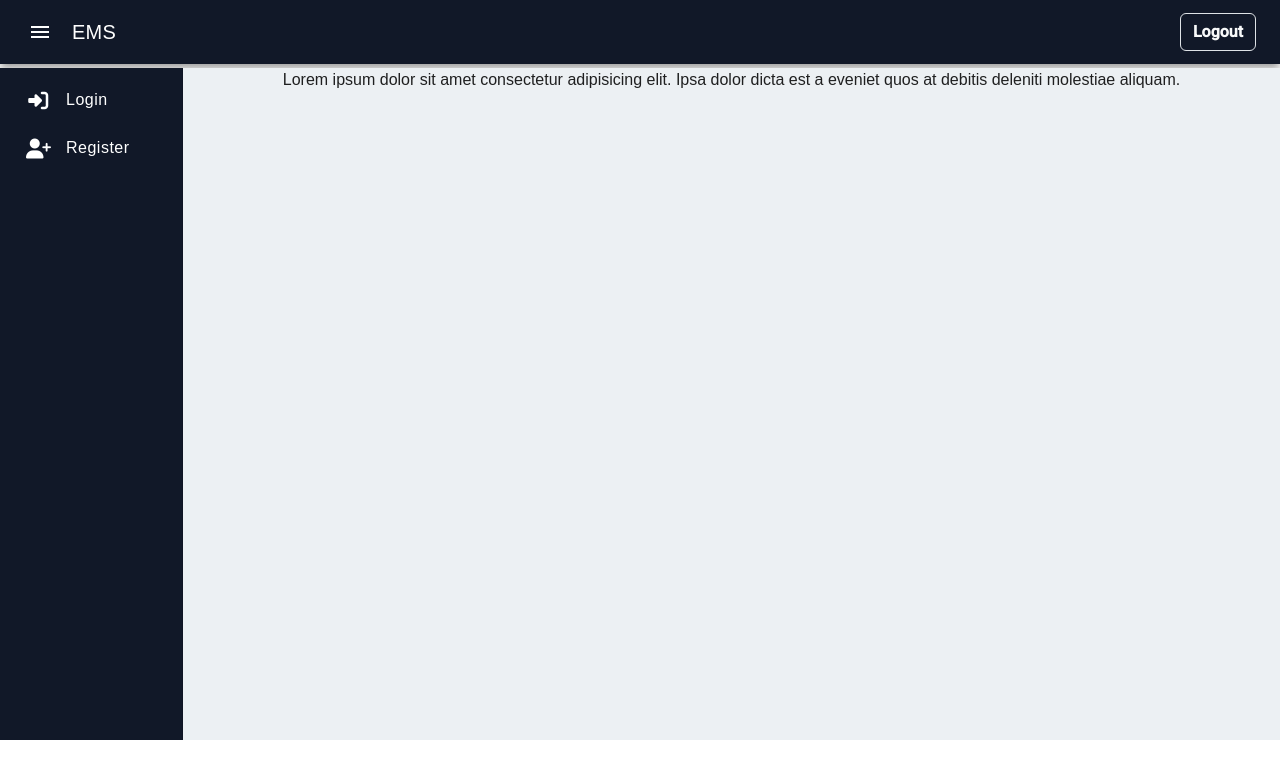
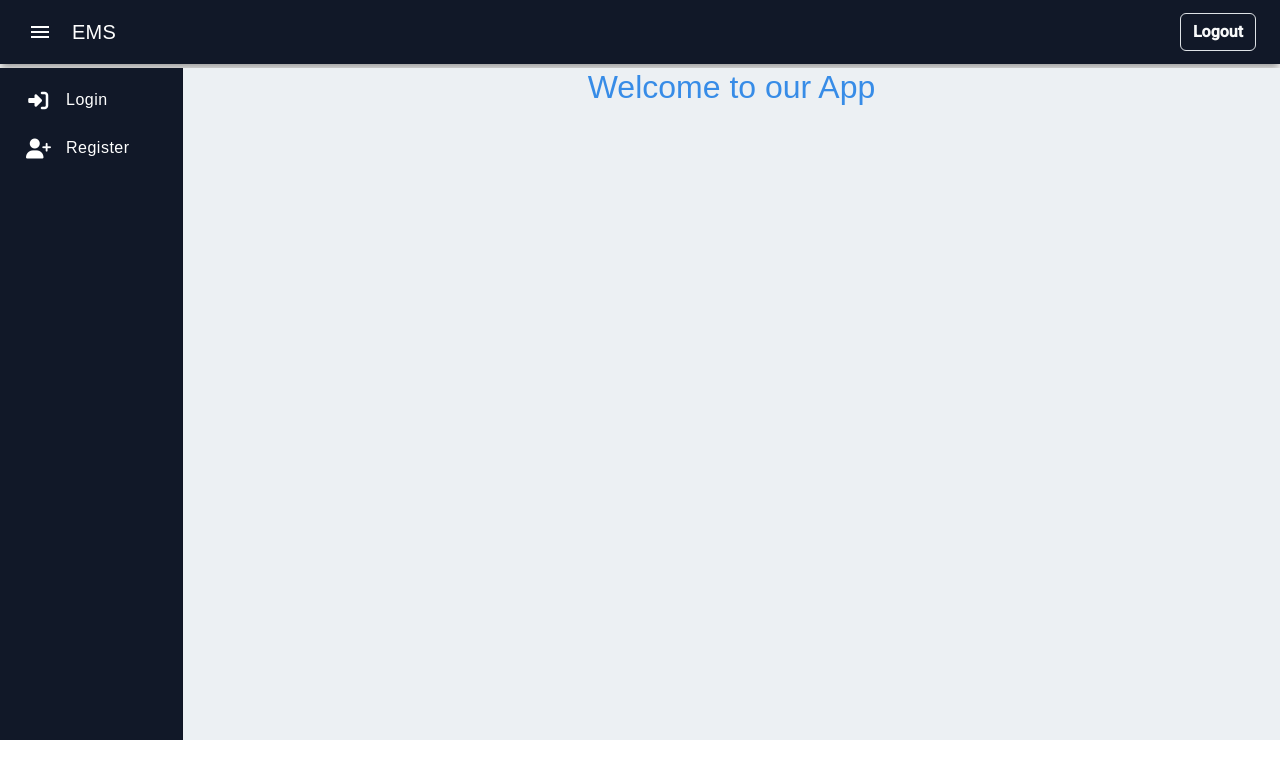
Before and after one commit to jayshree-1310/Employee_Management_system, an Angular app: page / in a window 1280 px wide. Shown: the top 778 px of the page. Built offline with nearby package versions, Linux system fonts and the light colour scheme.

Commit message:
checking

```diff
--- a/src/app/common/sidebar/sidebar.component.html
+++ b/src/app/common/sidebar/sidebar.component.html
@@ -29,8 +29,7 @@
   </mat-drawer>
   <mat-drawer-content class="drawerContent">
     <div style="text-align: center; min-height: 42rem">
-      Lorem ipsum dolor sit amet consectetur adipisicing elit. Ipsa dolor dicta
-      est a eveniet quos at debitis deleniti molestiae aliquam.
+      <h2 style="color: #378CE7">Welcome to our App</h2>
     </div>
   </mat-drawer-content>
 </mat-drawer-container>
```
